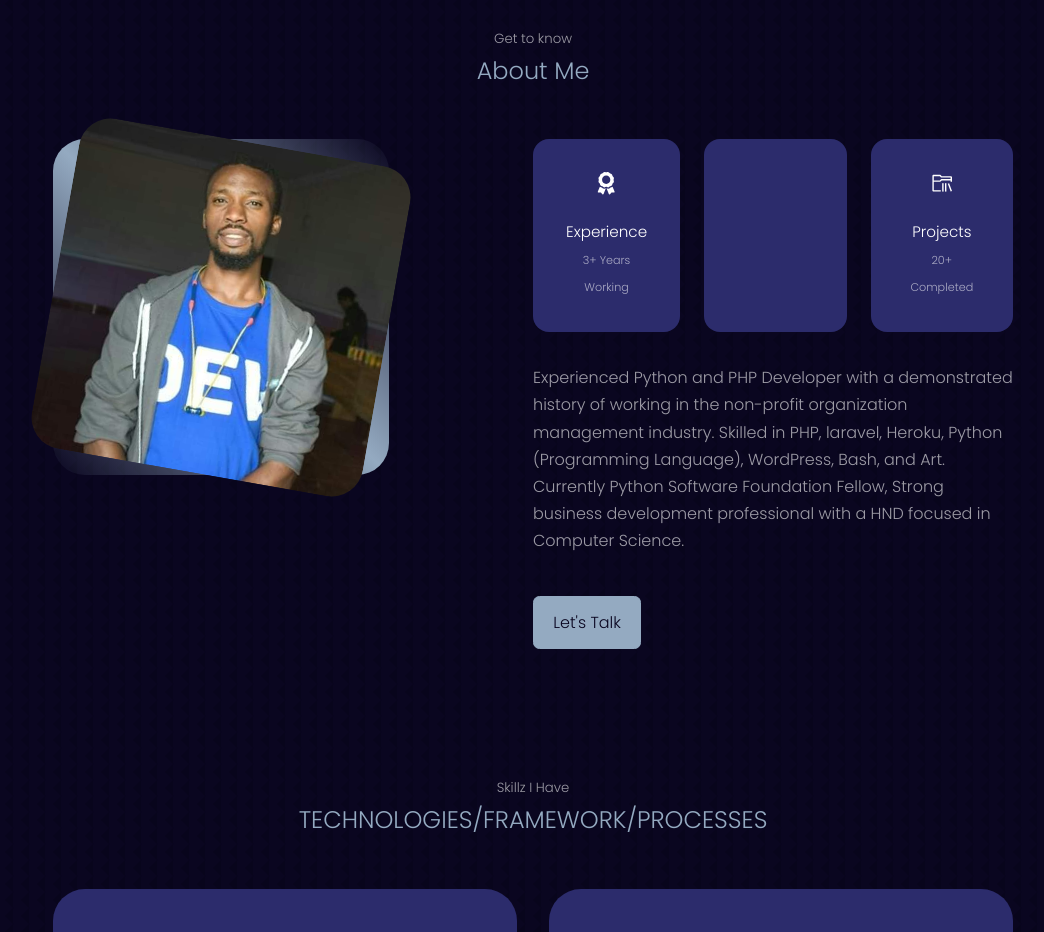
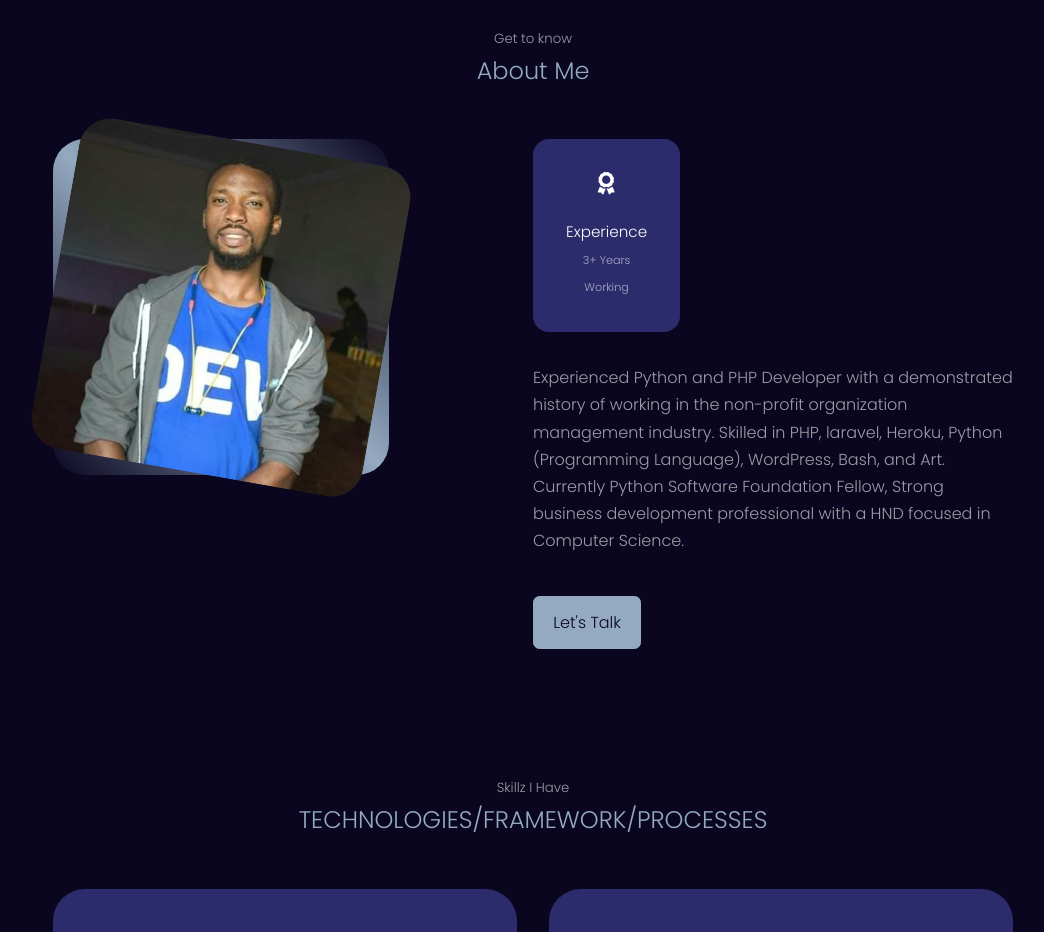
Before and after one commit to miyanda00/my_portfolio, a React (Create React App) app: page / in a window 1280 px wide. Shown: the part 900-1832 px from the top of the page, without its empty margins (107-1151 px from the left). Built offline with nearby package versions, Linux system fonts and the light colour scheme.

Commit message:
contact-emailjs

```diff
--- a/src/components/about/About.jsx
+++ b/src/components/about/About.jsx
@@ -25,17 +25,17 @@ const About = () => {
             <small>3+ Years Working </small>
           </article>
 
-          <article className='about__card'>
-            {/* <FiUsers className='about__icon'/>
+          {/* <article className='about__card'>
+            <FiUsers className='about__icon'/>
             <h5>Clients</h5>
-            <small>3+ Years Working</small> */}
-          </article>
+            <small>3+ Years Working</small>
+          </article> */}
 
-          <article className='about__card'>
+          {/* <article className='about__card'>
             <VscFolderLibrary className='about__icon'/>
             <h5>Projects</h5>
             <small>20+ Completed</small>
-          </article>
+          </article> */}
         </div>
         <p>
         Experienced Python and PHP Developer with a demonstrated history of working in the non-profit organization management industry. Skilled in PHP, laravel, Heroku, Python (Programming Language), WordPress, Bash, and Art. Currently Python Software Foundation Fellow, Strong business development professional with a HND focused in Computer Science.
--- a/src/index.css
+++ b/src/index.css
@@ -37,7 +37,10 @@ body{
     background: var(--color-bg);
     color: var(--color-white);
     line-height: 1.7;
-    background-image: url(../src/assets/bg-texture.png);
+    /* background-image: url(../src/assets/bg-texture.png);
+    background-repeat: no-repeat;
+    background-size: ; */
+
 
 }
 
```
Also changed, not shown: src/assets/bg-texture.png, src/assets/bg-texture1.png (added).
